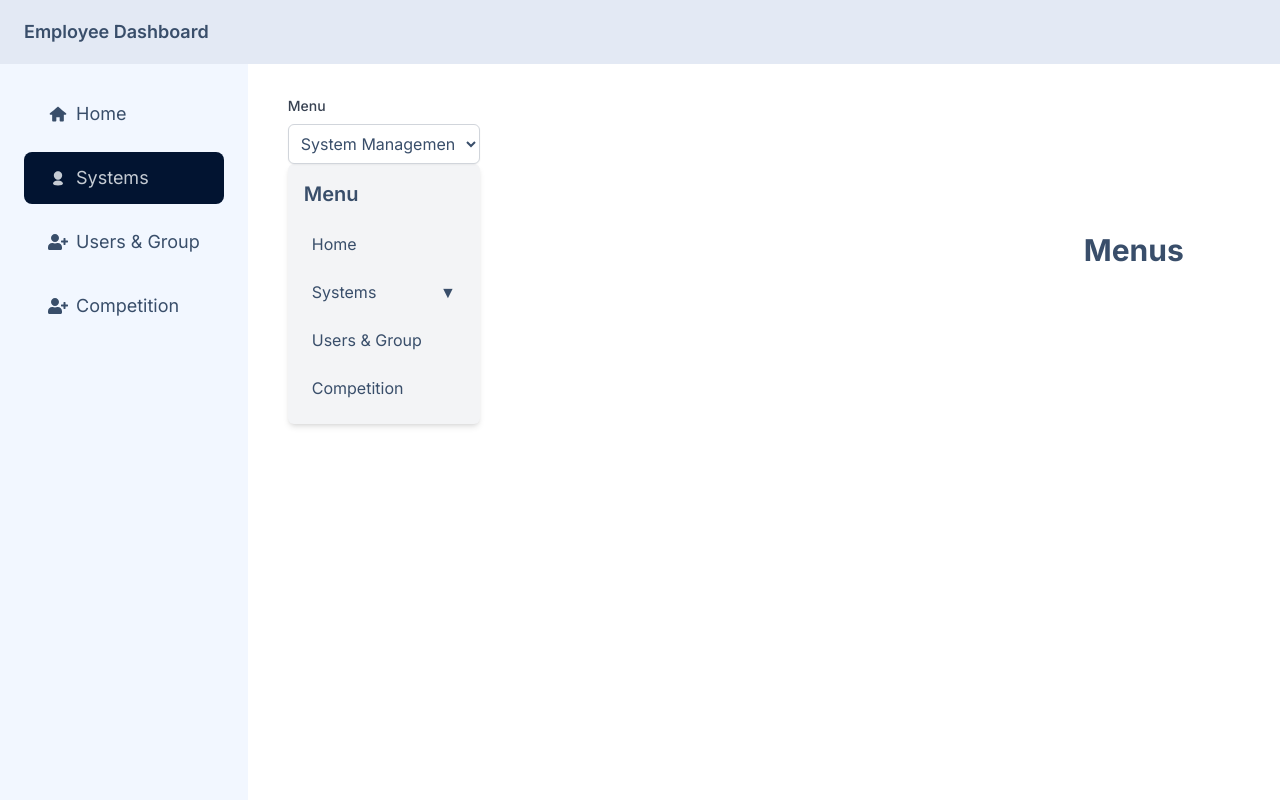
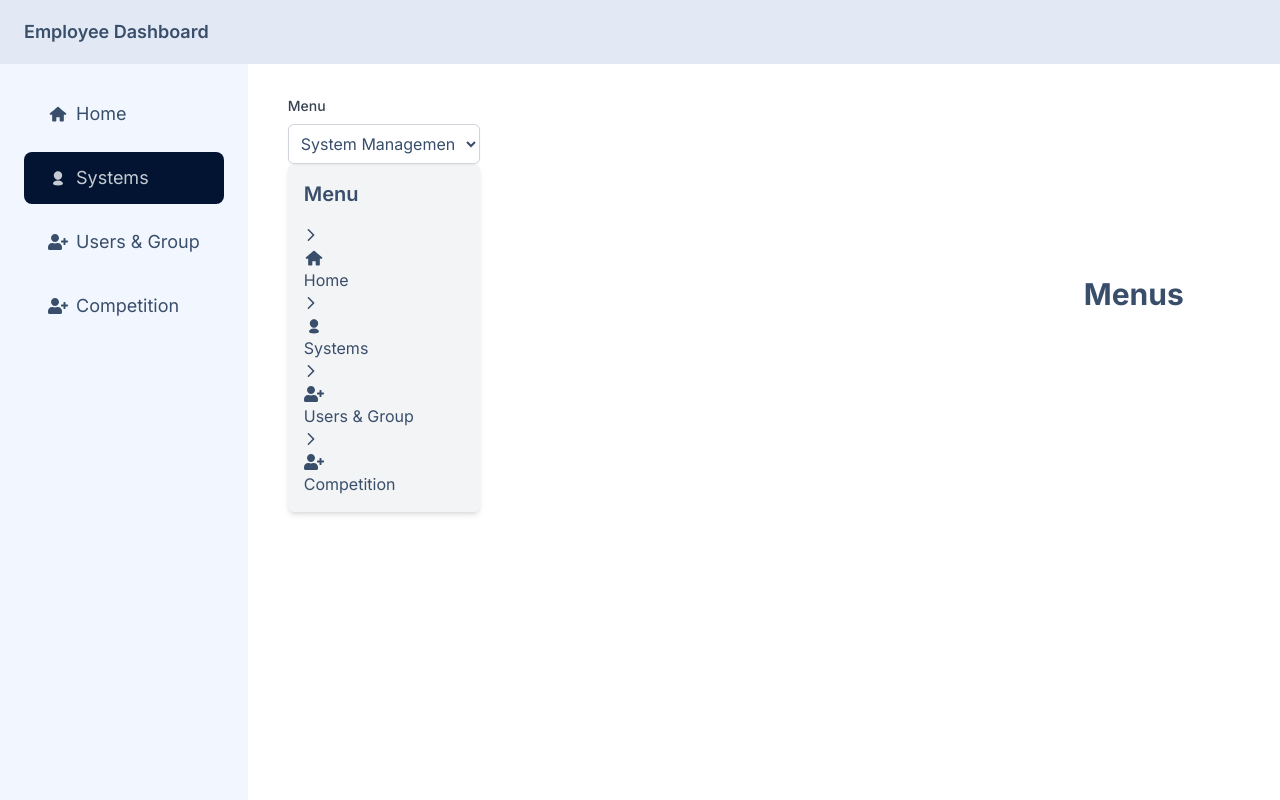
Before and after one commit to catchuptarak/fullstack-engineering, a Next.js app in the folder frontend/: page /systems/menus in a window 1280 px wide. Built offline with nearby package versions, Linux system fonts and the light colour scheme.

Commit message:
tree fix

```diff
--- a/frontend/components/shared/TreeView.tsx
+++ b/frontend/components/shared/TreeView.tsx
@@ -1,67 +1,45 @@
 "use client";
 
 import React, { useState } from "react";
+import { Tree } from "primereact/tree";
+import { FaUserPlus } from "react-icons/fa";
+import { TiHome, TiUser } from "react-icons/ti";
 import sideBarItems from "@/constants/sideBarItems";
-import Link from "next/link";
 
+// Updated to handle toggle state and child visibility
+const TreeView = () => {
+  const [expandedKeys, setExpandedKeys] = useState<any>({});
 
-const TreeView = () => {
-    const [expandedItems, setExpandedItems] = useState<Record<string, boolean>>(
-      {}
-    );
-
-    const toggleExpand = (title: string) => {
-      setExpandedItems((prev) => ({
-        ...prev,
-        [title]: !prev[title],
+  // Prepare the tree data for PrimeReact's Tree component
+  const prepareTreeData = (items: any) => {
+    return items.map((item: any) => ({
+      label: item.title, // Label for the tree item
+      key: item.route,   // Unique key for each item
+      icon: item.Icon ? <item.Icon className="text-xl" /> : null, // Render icon as JSX
+      children: item.submenu ? prepareTreeData(item.submenu) : null, // Recursively handle submenus
     }));
   };
 
-    const renderMenu = (item: any, level: number) => {
-      const hasSubmenu = item.submenu && item.submenu.length > 0;
-      const isExpanded = expandedItems[item.title];
+  const treeData = prepareTreeData(sideBarItems);
 
-      return (
-        <li
-          key={item.title}
-          className={`relative pl-${level * 4} cursor-pointer`}
-        >
-          {level > 0 && (
-            <div className="absolute left-0 top-1/2 h-1 w-4 bg-gray-400"></div>
-          )}
-          <div
-            className={`flex items-center justify-between p-2 rounded-md hover:bg-gray-200`}
-            onClick={() => (hasSubmenu ? toggleExpand(item.title) : undefined)}
-          >
-            {/* Correctly render the Icon passed to the menu item */}
-            {/* <item.Icon className="text-xl" /> */}
-            <span>{item.title}</span>
-            {hasSubmenu && (
-              <span>{isExpanded ? "▲" : "▼"}</span>
-            )}
-          </div>
-          {console.log(item)}
-          {hasSubmenu && isExpanded && (
-            <ul className="ml-4 mt-2 space-y-1">
-              {item.submenu.map((submenuItem) =>
-                renderMenu(submenuItem, level + 1)
-              )}
-            </ul>
-
-          )}
-        </li>
-      );
+  const onToggle = (e: any) => {
+    setExpandedKeys(e.value); // Update the expanded state when a node is toggled
   };
 
   return (
     <div className="w-full max-w-xs bg-gray-100 p-4 rounded-md shadow-md">
       <h1 className="text-xl font-semibold mb-4">Menu</h1>
-        <ul className="space-y-2">
-          {sideBarItems.map((item) => renderMenu(item, 0))}
-        </ul>
+      <Tree
+        value={treeData} // Pass the prepared tree data
+        selectionMode="single" // Single selection mode
+        onToggle={onToggle} // Handle toggle events to expand/collapse
+        expandedKeys={expandedKeys} // Bind the expanded state to control which nodes are expanded
+        selectionKeys={expandedKeys} // Bind selected keys if needed (for single selection)
+        onSelect={(e) => console.log("Selected node:", e.value)} // Log selected node
+        className="border-none"
+      />
     </div>
   );
 };
 
-
 export default TreeView;
--- a/frontend/constants/sideBarItems.ts
+++ b/frontend/constants/sideBarItems.ts
@@ -5,6 +5,7 @@ import { TiHome, TiUser } from "react-icons/ti";
 interface SubMenuItemType {
   title: string;
   route: string;
+  // Icon: IconType;
 }
 
 interface sideBarItemType {
@@ -14,7 +15,7 @@ interface sideBarItemType {
   submenu?: SubMenuItemType[];
 }
 
-const sideBarItems: sideBarItemType[] = [
+const sideBarItems = [
   {
     title: "Home",
     route: "/",
@@ -43,4 +44,5 @@ const sideBarItems: sideBarItemType[] = [
   },
 ];
 
+
 export default sideBarItems;
--- a/frontend/package.json
+++ b/frontend/package.json
@@ -12,6 +12,8 @@
     "@hookform/resolvers": "^3.3.4",
     "mongoose": "^8.2.1",
     "next": "14.1.3",
+    "primeicons": "^7.0.0",
+    "primereact": "^10.8.5",
     "react": "^18",
     "react-dom": "^18",
     "react-hook-form": "^7.51.0",
```
Also changed, not shown: 1 other file (tests, documents, lock files or other folders). Lines whose indentation alone changed are shown as unchanged.
